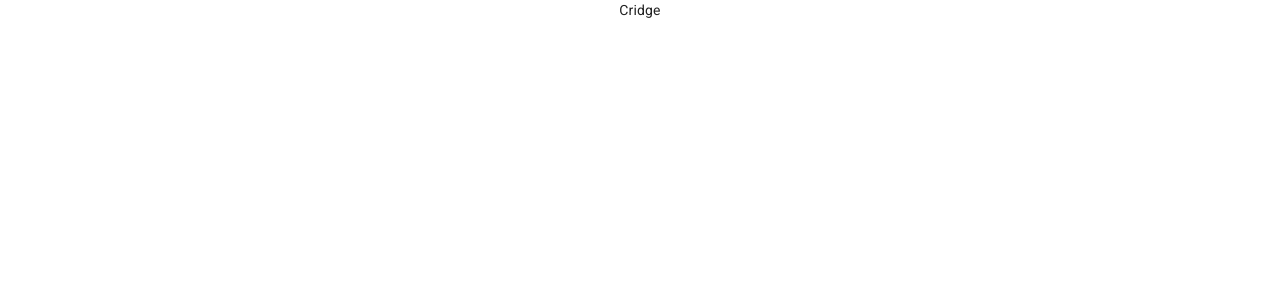
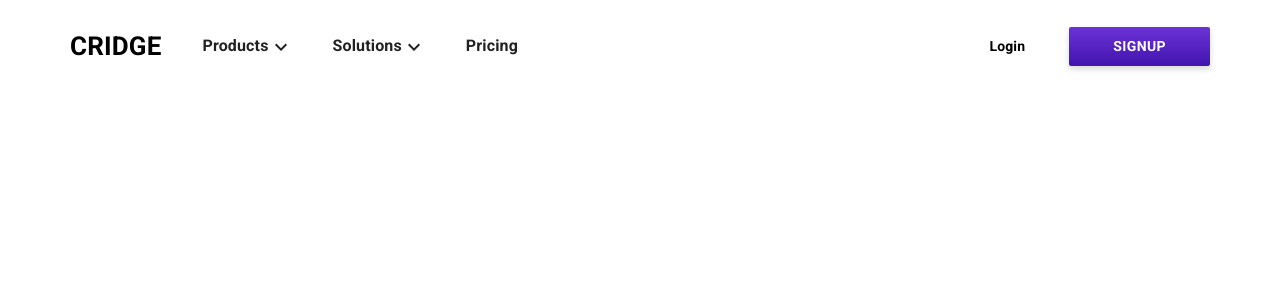
Before and after one commit to HamzaManzoorUIUX/cridge, a React (Create React App) app: page / in a window 1280 px wide. Shown: the top 300 px of the page. Built offline with nearby package versions, Linux system fonts and the light colour scheme.

Commit message:
navBar structure COmplete

```diff
--- a/src/App.css
+++ b/src/App.css
@@ -1,38 +1,12 @@
-.App {
-  text-align: center;
+@import url('https://fonts.googleapis.com/css2?family=Roboto:wght@400;500;700&display=swap');
+
+@media (min-width: 1280px)
+{
+  .MuiContainer-maxWidthLg {
+    max-width: 1140px !important;
+    padding: 0px !important;
 }
-
-.App-logo {
-  height: 40vmin;
-  pointer-events: none;
 }
-
-@media (prefers-reduced-motion: no-preference) {
-  .App-logo {
-    animation: App-logo-spin infinite 20s linear;
-  }
+.font-Roboto{
+  font-family: 'Roboto', sans-serif;
 }
-
-.App-header {
-  background-color: #282c34;
-  min-height: 100vh;
-  display: flex;
-  flex-direction: column;
-  align-items: center;
-  justify-content: center;
-  font-size: calc(10px + 2vmin);
-  color: white;
-}
-
-.App-link {
-  color: #61dafb;
-}
-
-@keyframes App-logo-spin {
-  from {
-    transform: rotate(0deg);
-  }
-  to {
-    transform: rotate(360deg);
-  }
-}
--- a/src/components/Cridge.js
+++ b/src/components/Cridge.js
@@ -1,10 +1,17 @@
 import React from 'react';
+import CssBaseline from '@material-ui/core/CssBaseline';
+import Container from '@material-ui/core/Container';
+import NavBar from './NavBar';
 
 function Cridge(props) {
     return (
-        <div>
-            Cridge
-        </div>
+        <React.Fragment>
+        <CssBaseline />
+        <NavBar/>
+        <Container fixed>
+
+        </Container>
+      </React.Fragment>
     );
 }
 
--- /dev/null
+++ b/src/components/NavBar.js
@@ -0,0 +1,113 @@
+import React, { useState } from 'react';
+import Button from '@material-ui/core/Button';
+import Container from '@material-ui/core/Container';
+import { makeStyles } from '@material-ui/core/styles';
+import ExpandMoreIcon from '@material-ui/icons/ExpandMore';
+const useStyles = makeStyles((theme) => ({
+    root: {
+        flexGrow: 1,
+    },
+    BrandLogo: {
+        fontFamily: 'Roboto',
+        fontSize: '26px',
+        fontWeight: "bold",
+        textTransform: "uppercase",
+        textDecoration: 'none',
+        color: 'black',
+        display: 'flex',
+        alignItems: 'center',
+        marginRight: '21px'
+    },
+    navMenu: {
+        listStyleType: 'none',
+        paddingLeft: '0px',
+        display: 'flex',
+        flexGrow: 1,
+        alignItems: 'center',
+
+        '&>li': {
+            fontFamily: 'Roboto',
+            fontSize: '16px',
+            fontWeight: "bold",
+            marginRight: '20px',
+            marginLeft: '20px',
+            display:'flex',
+            alignItems:'center'
+        }
+    },
+    nav: {
+        '&>.MuiContainer-root': {
+            display: 'flex',
+            justifyContent: 'space-between',
+            height: '93px',
+            alignItems:'center'
+        }
+    },
+    navBtn: {
+        listStyleType: 'none',
+        paddingLeft: '0px',
+        display: 'flex',
+        flexGrow: 1,
+        alignItems: 'center',
+        justifyContent: 'flex-end',
+
+    },
+    signUpBtn: {
+        background: 'linear-gradient(#6B33D6, #4213AE)',
+        borderRadius: '2px',
+        boxShadow: '0px 3px 6px 0px rgba(0,0,0,0.16)',
+        fontSize: '14px',
+        fontFamily: 'Roboto',
+        padding: '7px 44px',
+        fontWeight: "bold",
+    },
+    logIn: {
+        fontSize: '14px',
+        fontFamily: 'Roboto',
+        padding: '7px 44px',
+        color: 'black',
+        textDecoration: 'none',
+        fontWeight: "bold",
+    }
+}));
+
+function NavBar(props) {
+    const classes = useStyles();
+    const [productDrop,setproductDrop]=useState('hide');
+    const [solutionDrop,setsolutionDrop]=useState('hide');
+    return (
+        <nav className={classes.nav}>
+            <Container fixed>
+                <a href='!#' className={classes.BrandLogo}>
+                    cridge
+            </a>
+                <ul className={classes.navMenu}>
+                    <li className='h-nav-link '>
+                        Products <ExpandMoreIcon className={`dropDown ${productDrop}`}/>
+                </li>
+                    <li className='h-nav-link'>
+                        Solutions <ExpandMoreIcon className={`dropDown ${solutionDrop}`}/>
+                </li>
+                    <li className='h-nav-link'>
+                        Pricing
+                </li>
+                </ul>
+                <ul className={classes.navBtn}>
+                    <li className='h-navBtn-item'>
+                        <a href='!#' className={classes.logIn}>
+                            Login
+                    </a>
+                    </li>
+                    <li className='h-navBtn-item'>
+                        <Button className={classes.signUpBtn} variant="contained" color="secondary">
+                            SignUp
+                    </Button>
+                    </li>
+                </ul>
+            </Container>
+
+        </nav>
+    );
+}
+
+export default NavBar;
```
